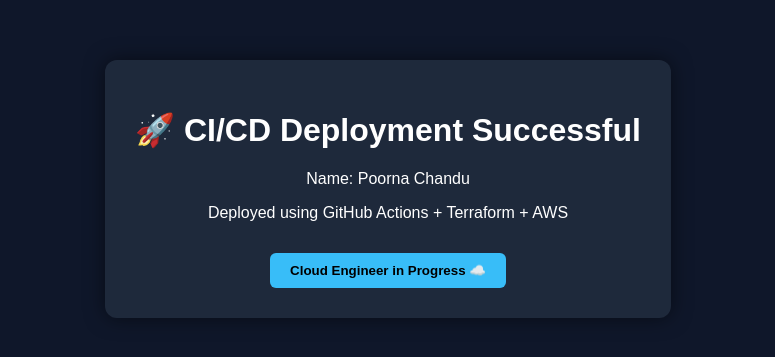
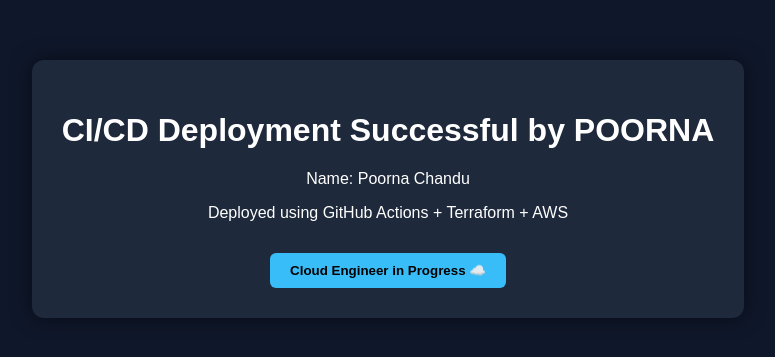
Before and after one commit to poorna-43/cloud-portfolio, a plain HTML site: page index.html in a window 1280 px wide. Shown: the part 219-576 px from the top of the page, without its empty margins (252-1027 px from the left). Drawn offline with Linux system fonts and the light colour scheme.

Commit message:
edited index.html

```diff
--- a/index.html
+++ b/index.html
@@ -6,7 +6,7 @@
 </head>
 <body>
   <div class="card">
-    <h1>🚀 CI/CD Deployment Successful</h1>
+    <h1>CI/CD Deployment Successful  by POORNA</h1>
     <p>Name: Poorna Chandu</p>
     <p>Deployed using GitHub Actions + Terraform + AWS</p>
     <button>Cloud Engineer in Progress ☁️</button>
```
